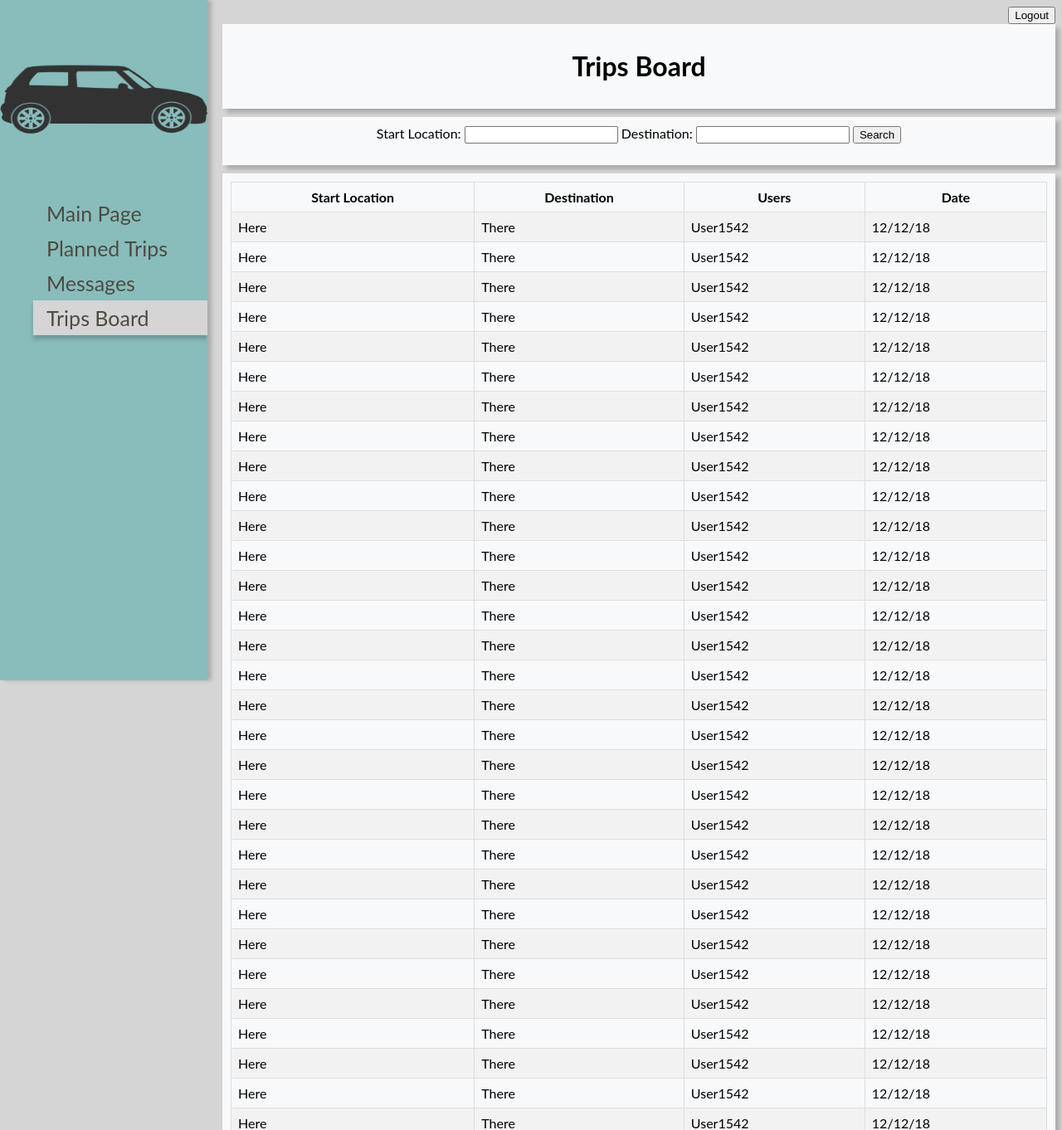
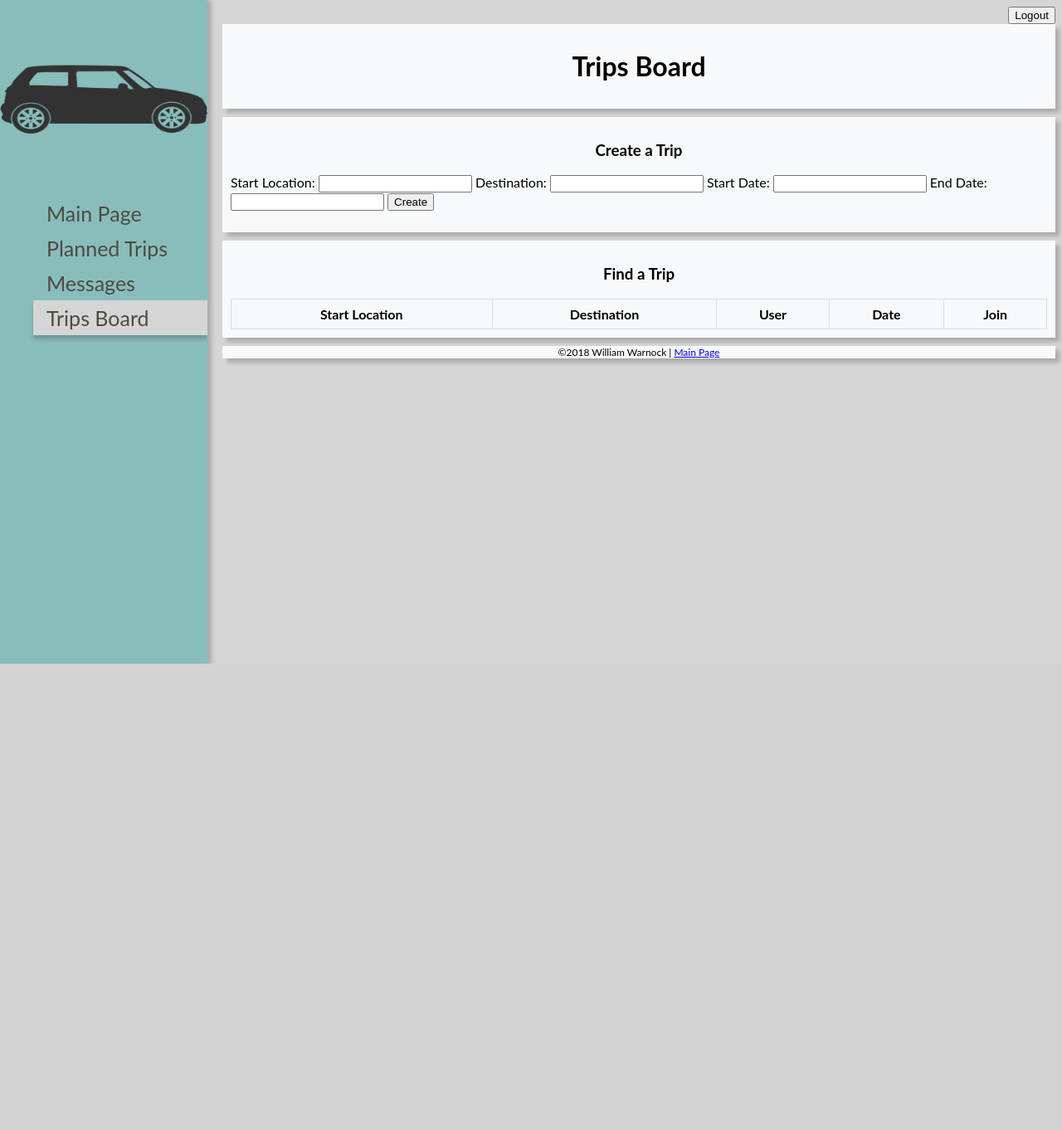
Before and after one commit to williamwarnockBSU/cs401, a PHP site: page /tripsBoard.php in a window 1280 px wide. Shown: the top 1362 px of the page at 83% size. After the commit the page ends 800 px from the top, so only its background shows below. Run offline with PHP 8.4, Linux system fonts and the light colour scheme; the visitor is signed in with stand-in values (Sample User, id 1); tables that the repository leaves empty or names only in its code hold one stand-in row (values such as "Sample post"); lists and menus that the app fills with data are empty.

Commit message:
More changes

```diff
--- a/plannedTripsDAO.php
+++ b/plannedTripsDAO.php
@@ -18,7 +18,7 @@ class plannedTripsDAO {
 
   public function getUserTrips ($userName) {
     $conn = $this->getConnection();
-    return $conn->query("select * from usertrips where user1 = \"". trim($userName) ."\";", PDO::FETCH_ASSOC);
+    return $conn->query("select * from trips where user1 = \"". trim($userName) ."\" or user2 = \"". trim($userName) ."\";", PDO::FETCH_ASSOC);
   }
 
   public function getTripInfo ($tripNum) {
@@ -28,18 +28,80 @@ class plannedTripsDAO {
 
   public function getNumTrips ($user) {
     $conn = $this->getConnection();
-    return $conn->query("select count(*) from (select tripID from usertrips where user1 = \"". trim($user) ."\") as x;", PDO::FETCH_ASSOC);
+    return $conn->query("select count(*) from (select tripID from trips where user1 = \"". trim($user) ."\" or user2 = \"". trim($user) ."\") as x;", PDO::FETCH_ASSOC);
   }
 
   public function getNextTrip ($user) {
     $conn = $this->getConnection();
-    return $conn->query("select usertrips.tripID, trips.startDate, trips.endDate
+    return $conn->query("select *
     from
-      usertrips
-    left join
-      trips on usertrips.tripID = trips.tripID
+      trips
     where
-      usertrips.user1 = \"". trim($user) ."\";", PDO::FETCH_ASSOC);
+      user1 = \"". trim($user) ."\" or user2 = \"". trim($user) ."\";", PDO::FETCH_ASSOC);
+  }
+
+  public function listTripsNotFull ($user) {
+    $conn = $this->getConnection();
+    return $conn->query("select *
+    from
+      trips
+    where
+      user2 is NULL and user1 != \"". trim($user) ."\";", PDO::FETCH_ASSOC);
+  }
+
+  // public function createTrip ($user, $startLocation, $endLocation, $startDate, $endDate) {
+  //   $conn = $this->getConnection();
+
+  //   $saveQuery =
+  //       "INSERT INTO trips
+  //       (startLocation, endLocation, startDate, endDate, user1)
+  //       VALUES
+  //       (:startLocation, :endLocation, :startDate, :endDate, :user);";
+
+  //   $q = $conn->prepare($saveQuery);
+  //   $q->bindParam(":user", $user);
+  //   $q->bindParam(":startLocation", $startLocation);
+  //   $q->bindParam(":endLocation", $endLocation);
+  //   $q->bindParam(":startDate", $startDate);
+  //   $q->bindParam(":endDate", $endDate);
+  //   echo "$q";
+  //   $q->execute();
+
+  // }
+
+  public function createTrip($user, $startLocation, $endLocation, $startDate, $endDate) {
+    $conn = $this->getConnection();
+
+    $saveQuery =
+    "INSERT INTO trips
+    (startLocation, endLocation, startDate, endDate, user1)
+    VALUES
+    (:startLocation, :endLocation, :startDate, :endDate, :user);";
+
+    $q = $conn->prepare($saveQuery);
+    $q->bindParam(":user", $user);
+    $q->bindParam(":startLocation", $startLocation);
+    $q->bindParam(":endLocation", $endLocation);
+    $q->bindParam(":startDate", $startDate);
+    $q->bindParam(":endDate", $endDate);
+
+    $q->execute();
+  }
+
+  public function joinTrip ($id, $tripID) {
+    $conn = $this->getConnection();
+
+    $saveQuery =
+    "UPDATE trips
+    SET user2 = :id
+    WHERE tripID = :tripID;";
+
+    $q = $conn->prepare($saveQuery);
+    $q->bindParam(":id", $id);
+    $q->bindParam(":tripID", $tripID);
+
+    $q->execute();
+
   }
 
 }
--- a/tripsBoard.php
+++ b/tripsBoard.php
@@ -7,7 +7,12 @@
     if (!isset($_SESSION['logged_in']) || !$_SESSION['logged_in']) {
         header('Location: index.php');
         exit;
-    }
+	}
+
+	require_once 'plannedTripsDAO.php';
+	$dao = new plannedTripsDAO();
+	$login = $_SESSION['username'];
+    $tripsNotFull = $dao->listTripsNotFull ($login);
 ?>
 <html>
 	<head>
@@ -22,38 +27,54 @@
                 <h1>Trips Board</h1>
 			</div>
 			<div id="card">
-				<form id="login">
+                <h3>Create a Trip</h3>
+				<form id="createTrip" method="post" action="createTripHandler.php">
 					Start Location:
-					<input type="text" name="startLocation">
+					<input type="text" name="createStartLocation">
 					Destination:
-					<input type="text" name="password">
-					<button type="button" onclick="">Search</button>
+					<input type="text" name="createDestination">
+					Start Date:
+					<input type="text" name="createstartDate">
+					End Date:
+					<input type="text" name="createEndDate">
+					<input type="submit" value="Create">
 				</form>
 			</div>
 			<div id="card">
+				<h3>Find a Trip</h3>
+				<!--<form id="findTrip" method="post" action="findTripHandler.php">
+					Start Location:
+					<input type="text" name="findStartLocation">
+					Destination:
+					<input type="text" name="findDestination">
+					<button type="button" onclick="">Search</button>
+				</form>-->
 				<table id="tripsTable">
 					<tr>
 						<th>Start Location</th>
 						<th>Destination</th>
-						<th>Users</th>
+						<th>User</th>
 						<th>Date</th>
-					</tr>
-					<tr>
-						<td>Here</td>
-						<td>There</td>
-						<td>User1542</td>
-						<td>12/12/18</td>
+						<th>Join</th>
 					</tr>
 					<?php
-						for ($x = 1; $x <= 34; $x++) {
-							echo "<tr>
-							<td>Here</td>
-							<td>There</td>
-							<td>User1542</td>
-							<td>12/12/18</td>
-						</tr>";
-						}
-					?>
+                    		foreach ($tripsNotFull as $trip) {
+								$startLocation = $trip['startLocation'];
+								$endLocation = $trip['endLocation'];
+								$user = $trip['user1'];
+								$startDate = $trip['startDate'];
+
+								echo "
+									<tr>
+										<td>$startLocation</td>
+										<td>$endLocation</td>
+										<td>$user</td>
+										<td>$startDate</td>
+										<td><a href='joinTrip.php?id={$login}&tripNum={$trip['tripID']}'/>X</a></td>
+									</tr>
+								";
+                    		}
+                		?>
 				</table>
 			</div>
 			<?php require_once "footer.php"; ?>
```
Also changed, not shown: createTripHandler.php (added, +15 -0 lines), joinTrip.php (added, +11 -0 lines).
